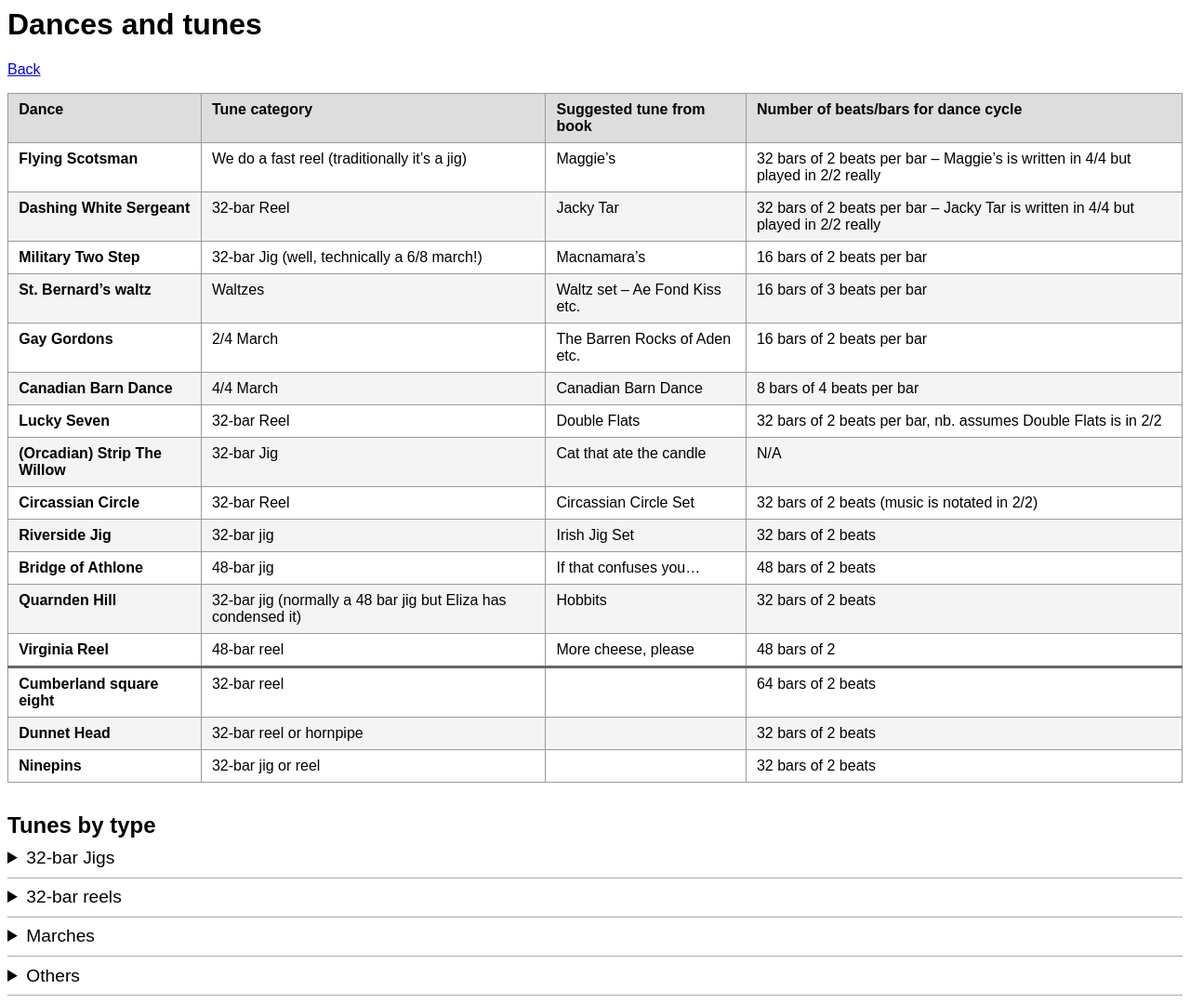
After one commit to jdfergusson/gigger, a Django app: page /dances in a window 1280 px wide. The commit adds this page. Shown: the whole page at 93% size. Run offline with Django 5.2, Linux system fonts and the light colour scheme.

Commit message:
Added dances and tunes page

```diff
--- /dev/null
+++ b/gigger/templates/dances.html
@@ -0,0 +1,131 @@
+{% extends "base.html" %}
+{% load giggertags %}
+
+{% block title %}Dances and tunes{% endblock title %}
+
+{% block css %}
+    .table-scroll {
+        overflow-x: auto;
+        margin-bottom: 2em;
+    }
+
+    table {
+        border-collapse: collapse;
+        width: 100%;
+    }
+
+    th, td {
+        text-align: left;
+        vertical-align: top;
+        padding: 0.5em 0.7em;
+        border: 1px solid #999999;
+    }
+
+    th {
+        background-color: #dddddd;
+    }
+
+    tbody tr:nth-child(even) td {
+        background-color: #f4f4f4;
+    }
+
+    .dances td:first-child {
+        font-weight: bold;
+    }
+
+    .tune-list {
+        border-bottom: 1px solid #aaaaaa;
+        padding: 0.6em 0;
+    }
+
+    .tune-list summary {
+        cursor: pointer;
+        font-size: 1.2em;
+    }
+
+    .tune-list ul {
+        margin: 0.5em 0 0 0;
+    }
+
+    /* Separate the group of dances without suggested tunes */
+    tbody + tbody tr:first-child td {
+        border-top: 3px solid #666666;
+    }
+{% endblock css %}
+
+{% block content %}
+    <h1>Dances and tunes</h1>
+    <p><a href="{% url 'home' %}">Back</a></p>
+
+    <div class="table-scroll">
+        <table class="dances">
+            <thead>
+                <tr>
+                    <th>Dance</th>
+                    <th>Tune category</th>
+                    <th>Suggested tune from book</th>
+                    <th>Number of beats/bars for dance cycle</th>
+                </tr>
+            </thead>
+            <tbody>
+                <tr><td>Flying Scotsman</td><td>We do a fast reel (traditionally it’s a jig)</td><td>Maggie’s</td><td>32 bars of 2 beats per bar – Maggie’s is written in 4/4 but played in 2/2 really</td></tr>
+                <tr><td>Dashing White Sergeant</td><td>32-bar Reel</td><td>Jacky Tar</td><td>32 bars of 2 beats per bar – Jacky Tar is written in 4/4 but played in 2/2 really</td></tr>
+                <tr><td>Military Two Step</td><td>32-bar Jig (well, technically a 6/8 march!)</td><td>Macnamara’s</td><td>16 bars of 2 beats per bar</td></tr>
+                <tr><td>St. Bernard’s waltz</td><td>Waltzes</td><td>Waltz set – Ae Fond Kiss etc.</td><td>16 bars of 3 beats per bar</td></tr>
+                <tr><td>Gay Gordons</td><td>2/4 March</td><td>The Barren Rocks of Aden etc.</td><td>16 bars of 2 beats per bar</td></tr>
+                <tr><td>Canadian Barn Dance</td><td>4/4 March</td><td>Canadian Barn Dance</td><td>8 bars of 4 beats per bar</td></tr>
+                <tr><td>Lucky Seven</td><td>32-bar Reel</td><td>Double Flats</td><td>32 bars of 2 beats per bar, nb. assumes Double Flats is in 2/2</td></tr>
+                <tr><td>(Orcadian) Strip The Willow</td><td>32-bar Jig</td><td>Cat that ate the candle</td><td>N/A</td></tr>
+                <tr><td>Circassian Circle</td><td>32-bar Reel</td><td>Circassian Circle Set</td><td>32 bars of 2 beats (music is notated in 2/2)</td></tr>
+                <tr><td>Riverside Jig</td><td>32-bar jig</td><td>Irish Jig Set</td><td>32 bars of 2 beats</td></tr>
+                <tr><td>Bridge of Athlone</td><td>48-bar jig</td><td>If that confuses you…</td><td>48 bars of 2 beats</td></tr>
+                <tr><td>Quarnden Hill</td><td>32-bar jig (normally a 48 bar jig but Eliza has condensed it)</td><td>Hobbits</td><td>32 bars of 2 beats</td></tr>
+                <tr><td>Virginia Reel</td><td>48-bar reel</td><td>More cheese, please</td><td>48 bars of 2</td></tr>
+            </tbody>
+            <tbody>
+                <tr><td>Cumberland square eight</td><td>32-bar reel</td><td></td><td>64 bars of 2 beats</td></tr>
+                <tr><td>Dunnet Head</td><td>32-bar reel or hornpipe</td><td></td><td>32 bars of 2 beats</td></tr>
+                <tr><td>Ninepins</td><td>32-bar jig or reel</td><td></td><td>32 bars of 2 beats</td></tr>
+            </tbody>
+        </table>
+    </div>
+
+    <h2>Tunes by type</h2>
+    <details class="tune-list">
+        <summary>32-bar Jigs</summary>
+        <ul>
+            <li>Cat that ate the candle</li>
+            <li>Irish Jig Set</li>
+            <li>Hobbits</li>
+        </ul>
+    </details>
+    <details class="tune-list">
+        <summary>32-bar reels</summary>
+        <ul>
+            <li>Maggie’s</li>
+            <li>Jacky Tar</li>
+            <li>Double Flats</li>
+            <li>Circassian Circle Set</li>
+            <li>Oh Reely</li>
+            <li>De’il among the Tailors</li>
+            <li>Willafjord</li>
+            <li>Tuck yourself in</li>
+        </ul>
+    </details>
+    <details class="tune-list">
+        <summary>Marches</summary>
+        <ul>
+            <li>Macnamara’s</li>
+            <li>The Barren Rocks of Aden etc.</li>
+            <li>Canadian Barn Dance</li>
+        </ul>
+    </details>
+    <details class="tune-list">
+        <summary>Others</summary>
+        <ul>
+            <li>Ae Fond Kiss etc. - Waltzes</li>
+            <li>If that confuses you… - 48 bar jig</li>
+            <li>More cheese, please - 48-bar reel</li>
+        </ul>
+    </details>
+{% endblock content %}
--- a/gigger/templates/gigs.html
+++ b/gigger/templates/gigs.html
@@ -79,6 +79,7 @@
     <p>
         <a href="https://fergfamily.co.uk/nm-pli.pdf" target="_blank">Public Liability Insurance</a><br>
         <a href="https://fergfamily.co.uk/nm-pad.pdf" target="_blank">Music Pad</a><br>
+        <a href="{% url 'dances' %}">Dances and tunes</a><br>
     </p>
 
     {% if user %}
--- a/gigger/urls.py
+++ b/gigger/urls.py
@@ -15,6 +15,7 @@ urlpatterns = [
     re_path('^me/availability$', views.my_missing_availability, name='my_missing_availability'),
     re_path('^players$', views.manage_players, name='manage_players'),
     re_path('^players/(?P<player_id>[0-9]+)/calendar.ics$', views.player_calendar, name='player_calendar'),
+    re_path('^dances$', views.dances, name='dances'),
     re_path('^whoami$', views.who_am_i, name='who_am_i'),
     re_path('^iam/(?P<player_id>[0-9]+)$', views.i_am, name='i_am'),
 ]
--- a/gigger/views.py
+++ b/gigger/views.py
@@ -163,6 +163,10 @@ def _ical_fold(line):
     return '\r\n '.join(parts)
 
 
+def dances(request):
+    return render(request, "dances.html")
+
+
 def player_calendar(request, player_id):
     player = get_object_or_404(Player, id=player_id)
     gigs = Gig.objects.filter(
```
